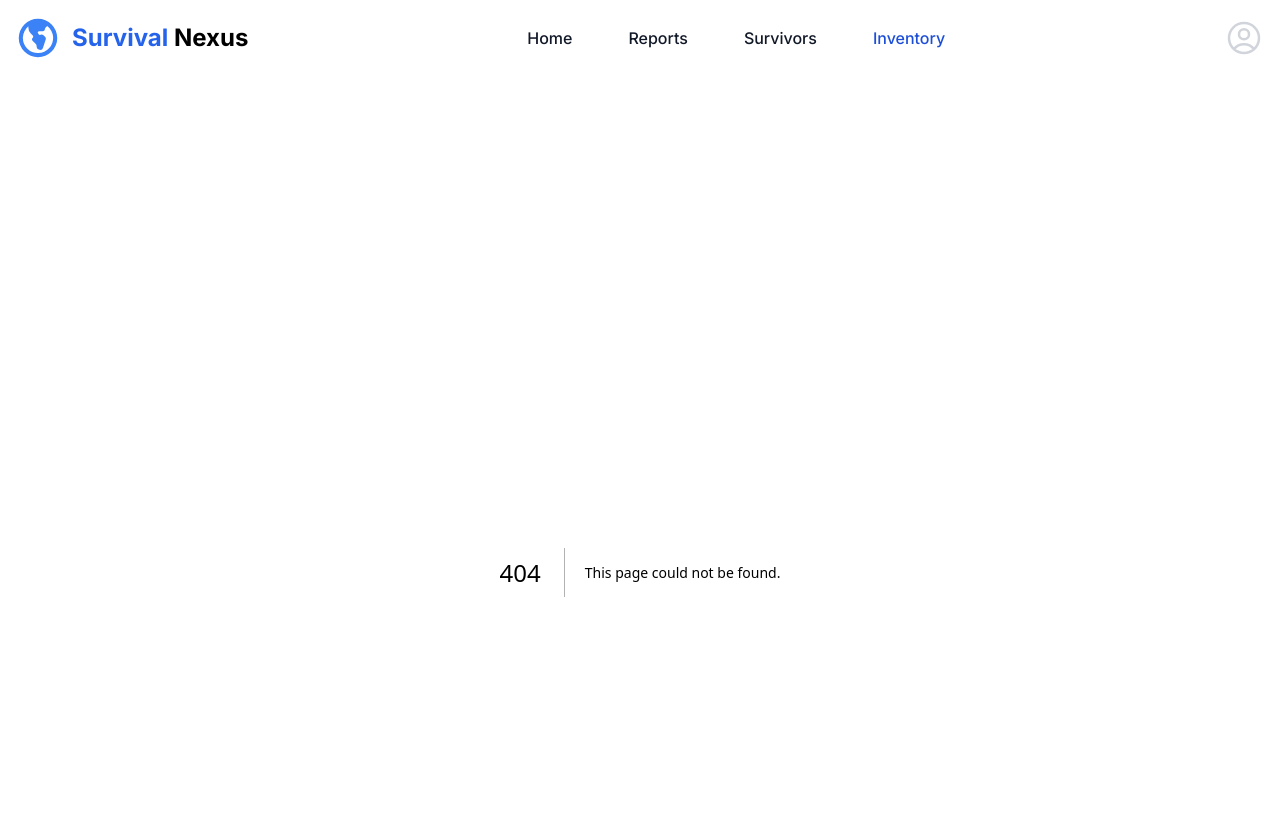
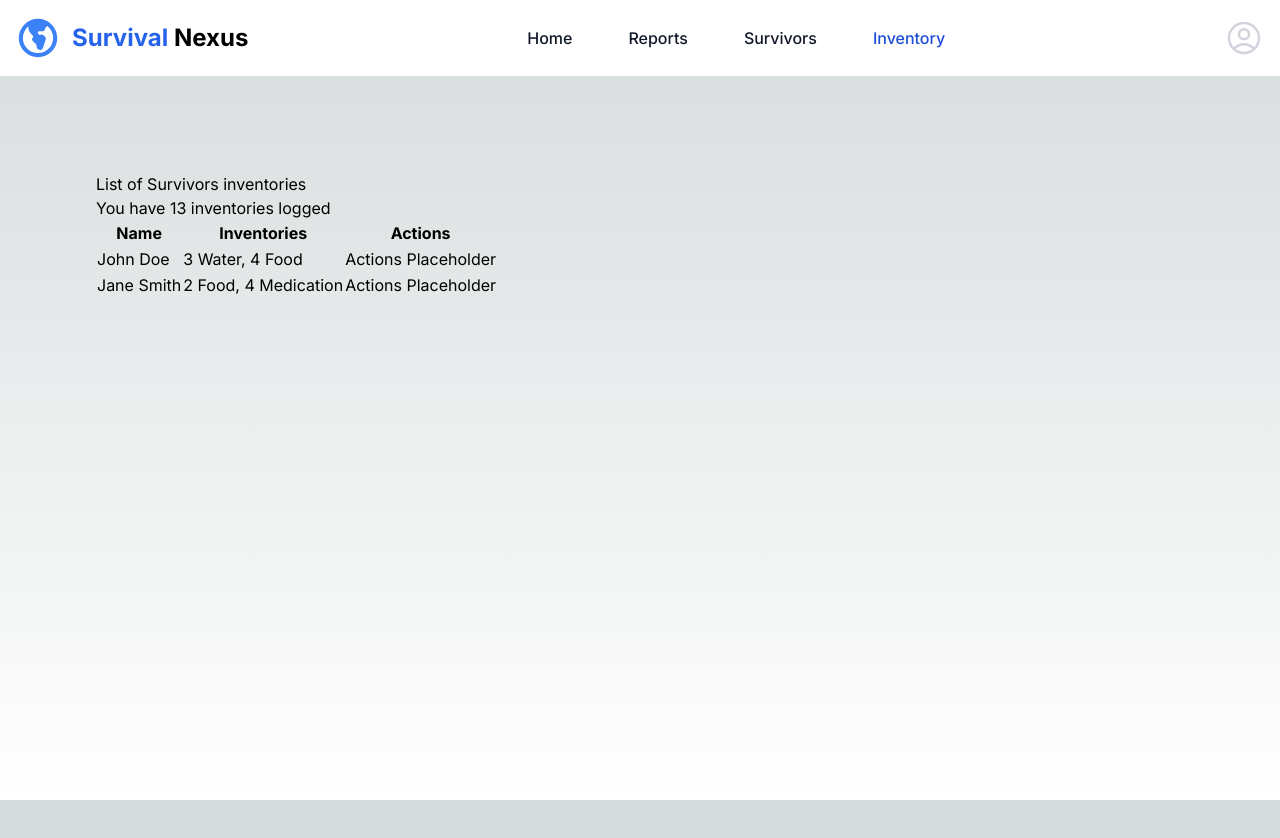
Before and after one commit to jorgeperezn/Survival-nexus-world, a Next.js app: page /inventory in a window 1280 px wide. Before the commit this address had no page. Shown: the top 838 px of the page. After the commit the page ends 800 px from the top, so only its background shows below. Built offline with nearby package versions, Linux system fonts and the light colour scheme.

Commit message:
feat: Create Inventory page and mocked items service

```diff
--- /dev/null
+++ b/src/app/(modules)/inventory/components/InventoryList.tsx
@@ -0,0 +1,54 @@
+import { InventoryItem, Item, Survivor } from "@/types";
+
+interface InventoryListProps {
+  survivors: Survivor[];
+  items: Item[];
+}
+
+export const InventoryList = (props: InventoryListProps) => {
+  const { survivors, items } = props;
+
+  const totalItems = survivors.reduce(
+    (total, survivor) =>
+      total +
+      survivor.inventory.reduce(
+        (subtotal, item) => subtotal + item.quantity,
+        0
+      ),
+    0
+  );
+
+  const formatInventoryItems = (inventory: InventoryItem[]) => {
+    return inventory
+      .map((item) => {
+        const matchedItem = items.find((el) => el.id === item.itemId);
+        return matchedItem ? `${item.quantity} ${matchedItem.name}` : "";
+      })
+      .join(", ");
+  };
+
+  return (
+    <div>
+      <h2>List of Survivors inventories</h2>
+      <p>You have {totalItems} inventories logged</p>
+      <table>
+        <thead>
+          <tr>
+            <th>Name</th>
+            <th>Inventories</th>
+            <th>Actions</th>
+          </tr>
+        </thead>
+        <tbody>
+          {survivors.map((survivor) => (
+            <tr key={survivor.name}>
+              <td>{survivor.name}</td>
+              <td>{formatInventoryItems(survivor.inventory)}</td>
+              <td>Actions Placeholder</td>
+            </tr>
+          ))}
+        </tbody>
+      </table>
+    </div>
+  );
+};
--- /dev/null
+++ b/src/app/(modules)/inventory/page.tsx
@@ -0,0 +1,17 @@
+import { Item, Survivor } from "@/types";
+
+import { InventoryList } from "./components/InventoryList";
+
+import { getItems } from "@/services/items";
+import { getSurvivors } from "@/services/survivors";
+
+interface InventoryPageProps {}
+
+const InventoryPage: React.FC<InventoryPageProps> = async () => {
+  const survivors: Survivor[] = await getSurvivors();
+  const items: Item[] = await getItems();
+
+  return <InventoryList survivors={survivors} items={items} />;
+};
+
+export default InventoryPage;
--- /dev/null
+++ b/src/services/items.tsx
@@ -0,0 +1,25 @@
+import { Item, ItemType } from "../types";
+
+// Sample data of inventory items
+const sampleItems: Item[] = [
+  { id: "1", name: ItemType.Water, description: "Clean drinking water" },
+  { id: "2", name: ItemType.Food, description: "Non-perishable food items" },
+  {
+    id: "3",
+    name: ItemType.Medication,
+    description: "Medical supplies and drugs",
+  },
+  {
+    id: "4",
+    name: ItemType.CVirusVaccine,
+    description: "Vaccine for the C-Virus",
+  },
+];
+
+// Mock function to simulate fetching items from an API
+export async function getItems(): Promise<Item[]> {
+  // Simulate a delay to mimic network latency
+  await new Promise((resolve) => setTimeout(resolve, 1000));
+
+  return sampleItems;
+}
```
